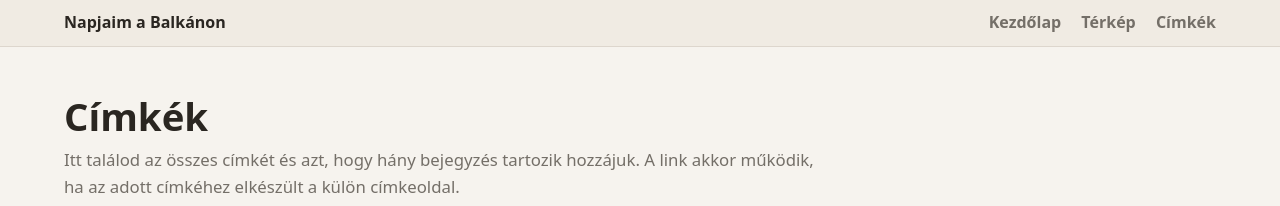
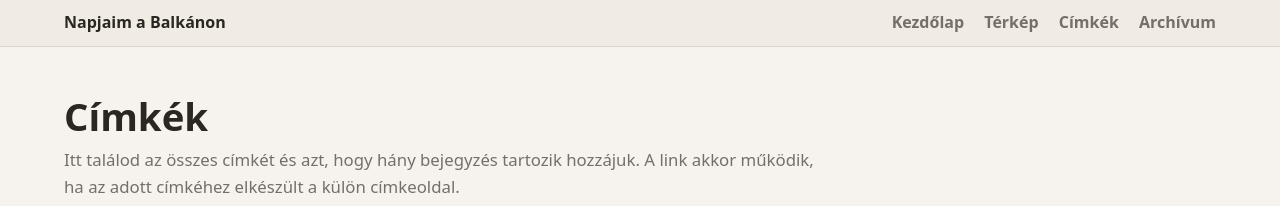
Before and after one commit to havassy/fotoblog, a Jekyll site: the page built from tags.md, in a window 1280 px wide. Shown: the top 206 px of the page. Built offline with Jekyll 4.4.1, drawn with Linux system fonts in a browser that asks for light colours.

Commit message:
Update header.html

```diff
--- a/_includes/header.html
+++ b/_includes/header.html
@@ -5,6 +5,7 @@
       <a href="{{ '/' | relative_url }}">Kezdőlap</a>
       <a href="{{ '/map/' | relative_url }}">Térkép</a>
       <a href="{{ '/tags/' | relative_url }}">Címkék</a>
+      <a href="{{ '/archive/' | relative_url }}">Archívum</a>
     </nav>
   </div>
 </header>
```
